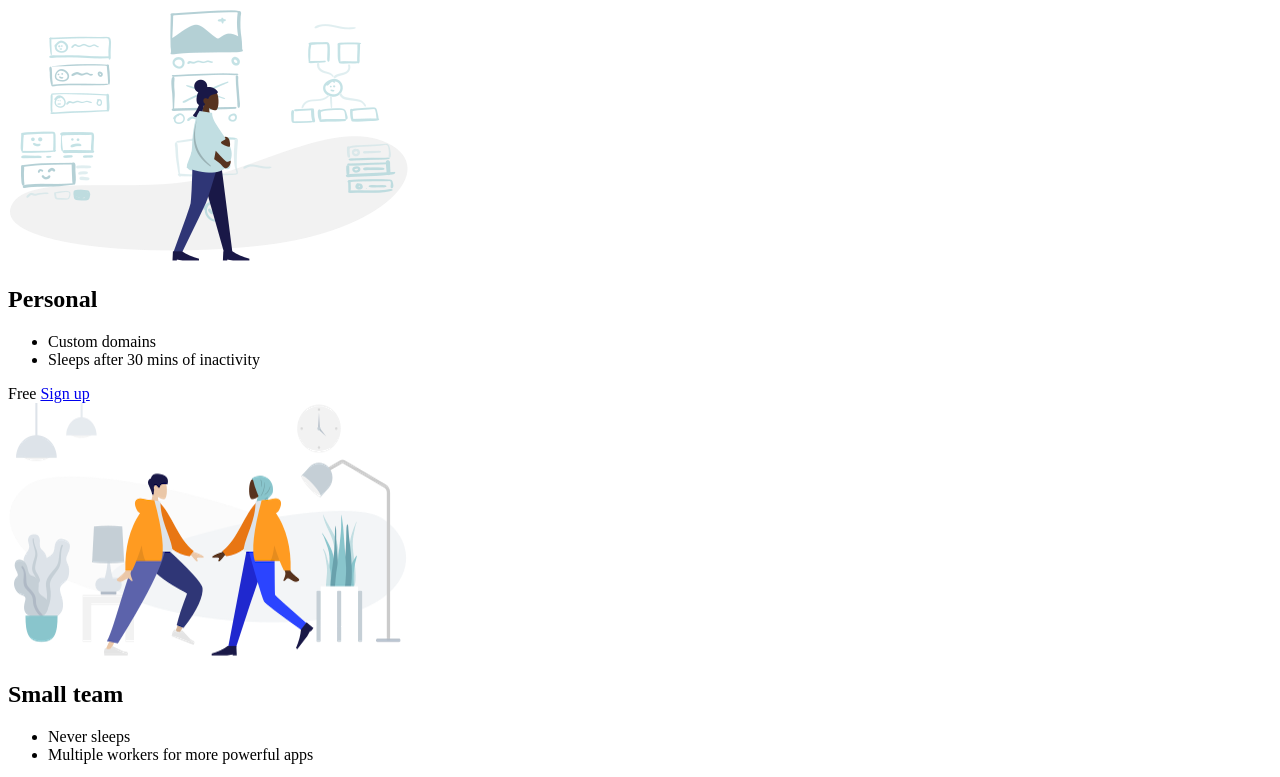
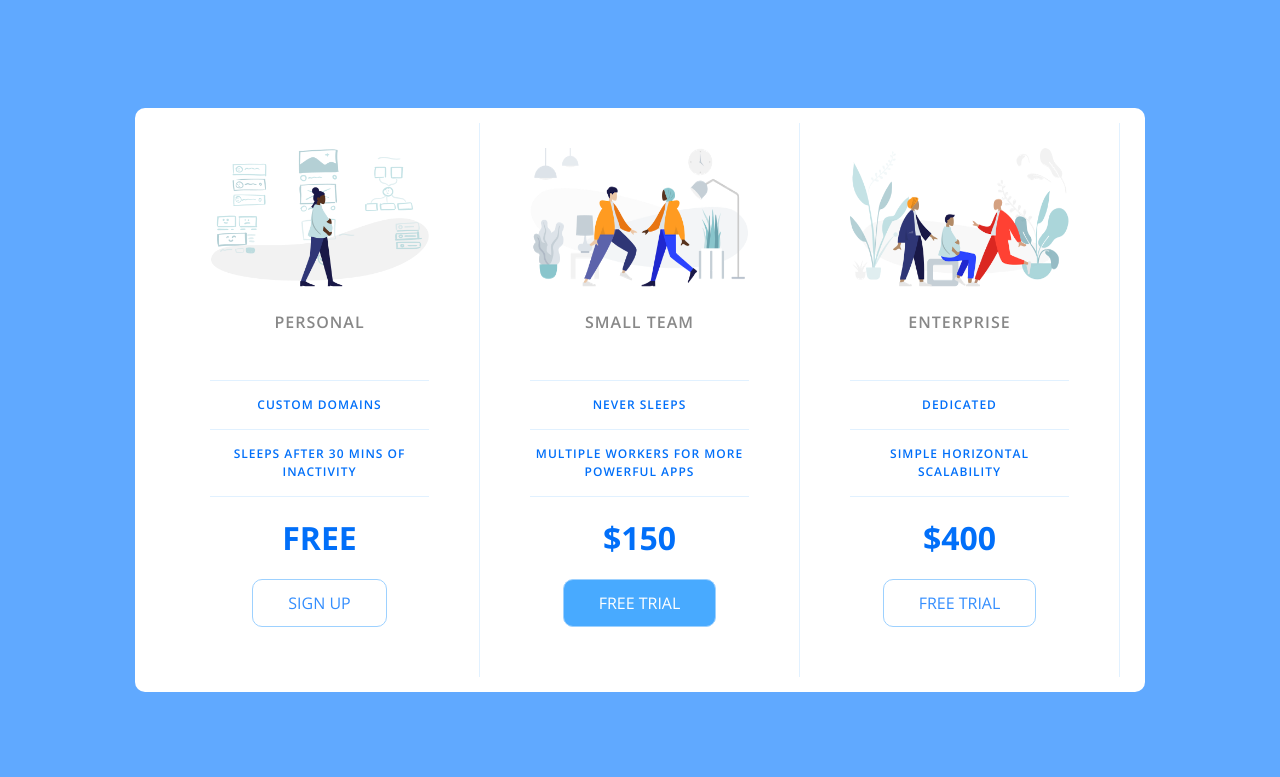
Before and after one commit to Chantuu/Landing_Page_2, a plain HTML site: page page/index.html in a window 1280 px wide. Shown: the top 777 px of the page. Drawn offline with nearby package versions, Linux system fonts and the light colour scheme.

Commit message:
Resolve reference issues in index.html

```diff
--- a/page/index.html
+++ b/page/index.html
@@ -6,8 +6,8 @@
     <meta name="viewport" content="width=device-width, initial-scale=1.0">
     <title>Price Tiers</title>
     <link rel="stylesheet" href="https://fonts.googleapis.com/css?family=Open+Sans:400,600,700">
-    <link rel="stylesheet" href="styleseset.css">
-    <link rel="stylesheet" href="stylespp.css">
+    <link rel="stylesheet" href="./styles/reset.css">
+    <link rel="stylesheet" href="./styles/app.css">
 </head>
 
 <body>
```
